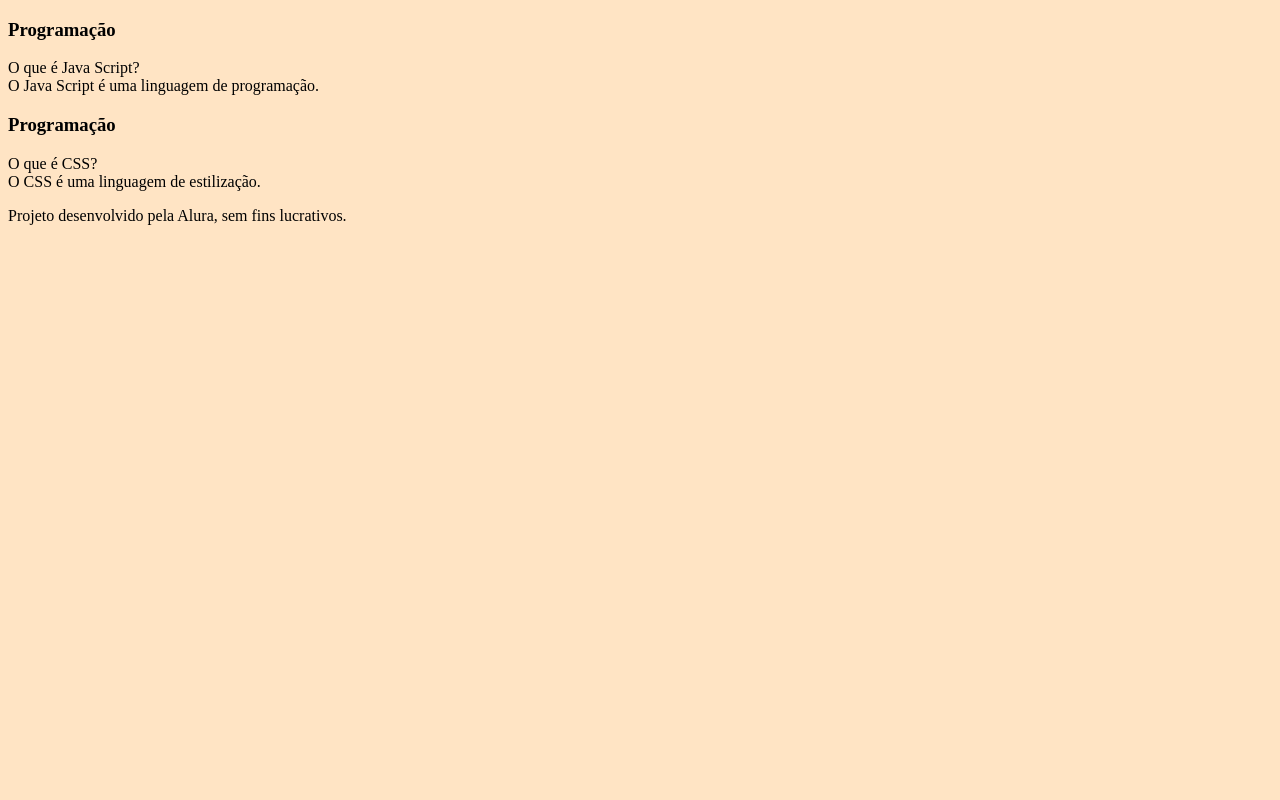
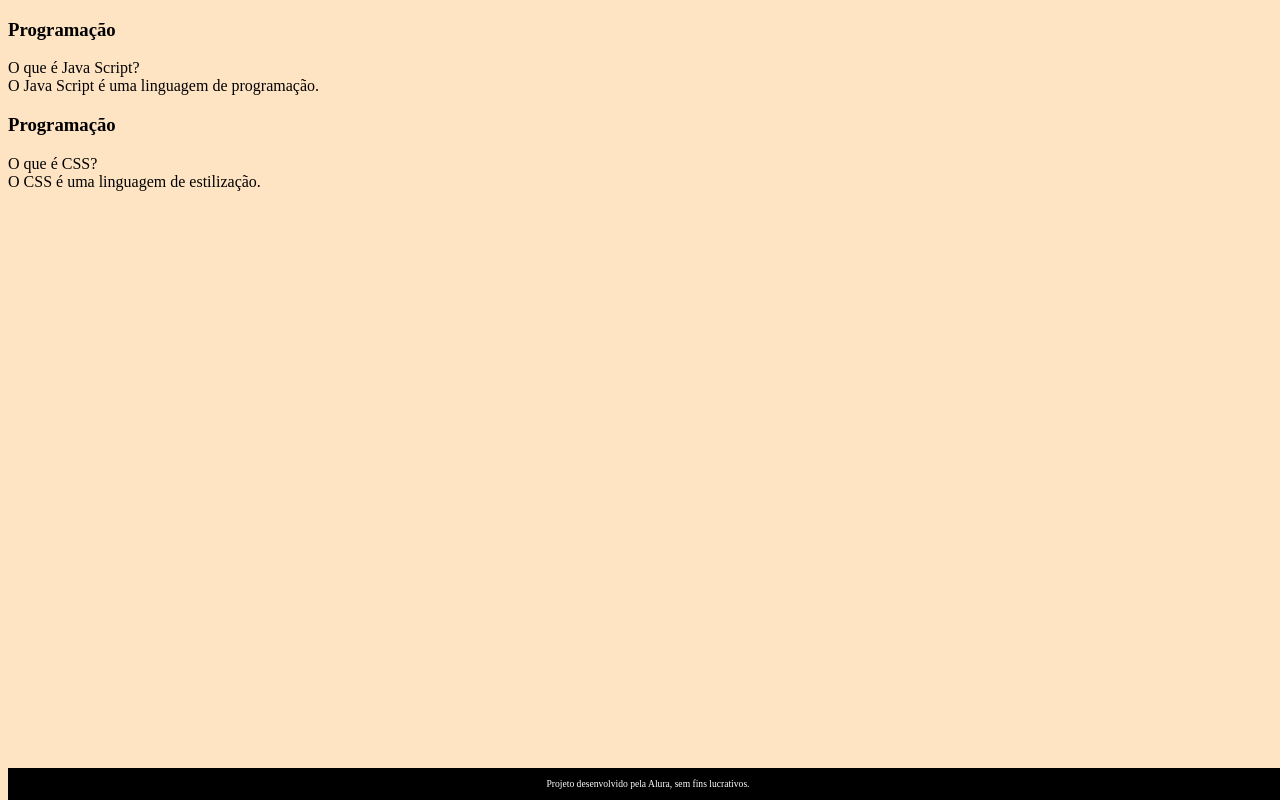
Before and after one commit to taii043/FlashCard, a plain HTML site: page index.html in a window 1280 px wide. Drawn offline with Linux system fonts and the light colour scheme.

Commit message:
css do site

```diff
--- a/assets/style.css
+++ b/assets/style.css
@@ -1,3 +1,18 @@
 body {
     background-color: bisque;
+    font-family: Bai Jamjuree;
 }
+
+footer {
+    background-color: black;
+    color: white;
+    bottom:0;
+    position:fixed;
+    width:100%;
+    height:2rem;
+}
+footer p{
+    text-align: center;
+    font-size: 0.6rem;
+    margin-top: 0,5rem;
+}
```
